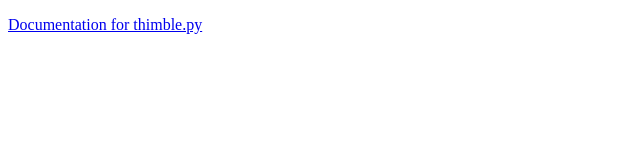
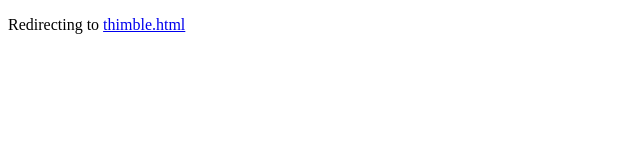
Before and after one commit to DavesCodeMusings/thimble, a website: page docs/index.html in a window 1280 px wide. Shown: the whole page, without its empty margins (0-640 px from the left). Drawn offline with Linux system fonts and the light colour scheme.

Commit message:
Update index.html

```diff
--- a/docs/index.html
+++ b/docs/index.html
@@ -3,12 +3,12 @@
 <html>
 
 <head>
-  <meta http-equiv="refresh" content="1; url='thimble.html'" />
+  <meta http-equiv="refresh" content="2; url='thimble.html'" />
   <title>Redirecting to thimble.html</title>
 </head>
 
 <body>
-  <p><a href="thimble.html">Documentation for thimble.py</a></p>
+  <p>Redirecting to <a href="thimble.html">thimble.html</a></p>
 </body>
 
 </html>
```
